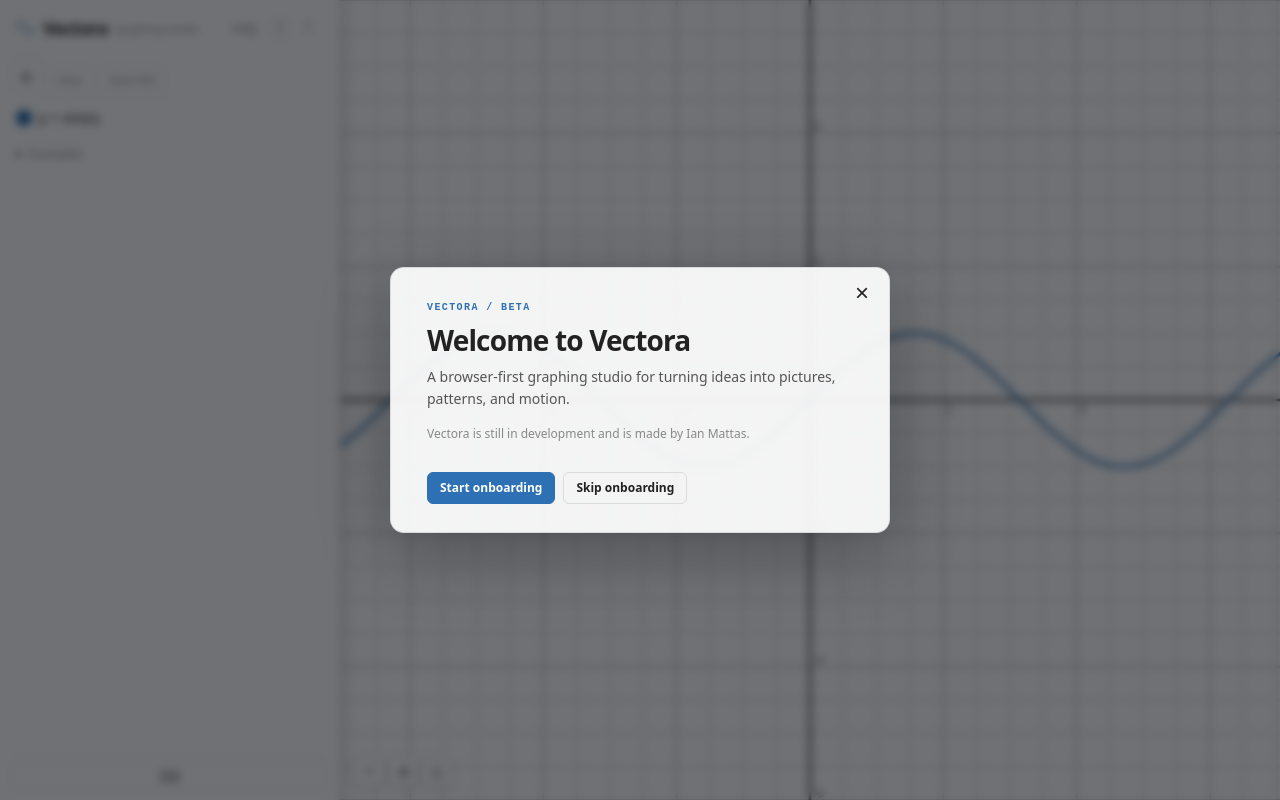
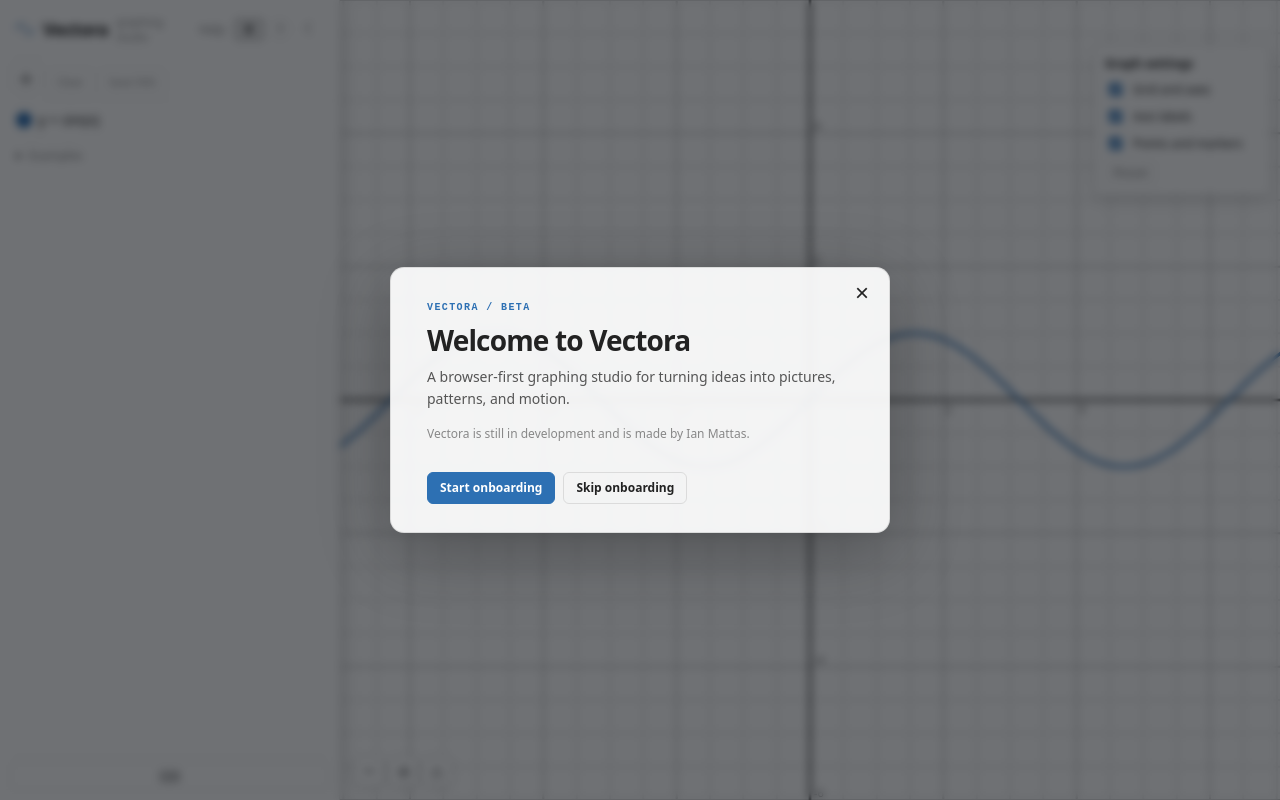
Before and after one commit to imattas/vectora, a website built with Vite: page src/ui/index.html in a window 1280 px wide. Built offline with nearby package versions, Linux system fonts and the light colour scheme.

Commit message:
Add graph settings and keyboard functions

```diff
--- /dev/null
+++ b/src/components/graph-settings.ts
@@ -0,0 +1,21 @@
+export interface GraphSettings {
+  grid: boolean;
+  labels: boolean;
+  points: boolean;
+  snap: boolean;
+  angleUnit: 'degrees' | 'radians';
+}
+
+export const DEFAULT_GRAPH_SETTINGS: GraphSettings = { grid: true, labels: true, points: true, snap: false, angleUnit: 'degrees' };
+const STORAGE_KEY = 'vectora-graph-settings-v1';
+
+export function loadGraphSettings(): GraphSettings {
+  try {
+    const raw = JSON.parse(localStorage.getItem(STORAGE_KEY) ?? 'null') as Partial<GraphSettings> | null;
+    return { ...DEFAULT_GRAPH_SETTINGS, ...raw, angleUnit: raw?.angleUnit === 'radians' ? 'radians' : 'degrees' };
+  } catch { return { ...DEFAULT_GRAPH_SETTINGS }; }
+}
+
+export function saveGraphSettings(settings: GraphSettings): void {
+  try { localStorage.setItem(STORAGE_KEY, JSON.stringify(settings)); } catch { /* private mode */ }
+}
--- a/src/components/graph/render2d.ts
+++ b/src/components/graph/render2d.ts
@@ -629,7 +629,7 @@
     layers: Layers2D,
     time = 0,
     env: Record<string, number> = {},
-    gridSpecs?: GridSpec[],
+    gridSpecs?: GridSpec[] | null,
   ): void {
     const { gl } = this;
     const w = gl.drawingBufferWidth;
@@ -646,6 +646,7 @@
     // this range; leave the GL buffer as a clean background here.
     if (view.upp < 1e-6) return;
 
+    if (gridSpecs === null) return;
     let specs = gridSpecs;
     if (!specs?.length) {
       const spacing = niceSpacing(view.upp, 90);
--- a/src/components/symbol-keyboard.ts
+++ b/src/components/symbol-keyboard.ts
@@ -11,6 +11,7 @@
     { label: '√', insert: 'sqrt(' }, { label: 'a/b', insert: '()/' },
     { label: 'abs', insert: 'abs(' },
   ]],
+  ['Functions', ['sin', 'cos', 'tan', 'sqrt', 'abs', 'ln', 'log', 'exp', 'floor', 'ceil'].map(label => ({ label, insert: `${label}(` }))],
   ['Common', ['π', 'τ', 'e', 'i', '∞'].map(label => ({ label, insert: label }))],
   ['Comparisons', ['≤', '≥', '<', '>', '='].map(label => ({ label, insert: label }))],
   ['Calculus', ['∫', 'Σ', 'Π'].map(label => ({ label, insert: label }))],
--- a/src/ui/index.html
+++ b/src/ui/index.html
@@ -60,6 +60,7 @@
       <span class="brand-subtitle">graphing studio</span>
       <div class="header-actions">
         <a class="header-link" href="/help/">Help</a>
+        <button id="graph-settings" type="button" aria-label="Open graph settings" title="Graph settings">⚙</button>
         <button id="onboarding-help" type="button" aria-label="Open Vectora onboarding" title="Open onboarding">?</button>
         <button id="theme-toggle" type="button" aria-label="Switch to dark mode" title="Switch to dark mode"><span aria-hidden="true">☾</span></button>
       </div>
--- a/src/ui/main.ts
+++ b/src/ui/main.ts
@@ -79,6 +79,7 @@
 import { initOnboarding } from '../components/onboarding.ts';
 import { makeSymbolKeyboard } from '../components/symbol-keyboard.ts';
 import { renderMathPreview } from '../components/math-display.ts';
+import { DEFAULT_GRAPH_SETTINGS, loadGraphSettings, saveGraphSettings, type GraphSettings } from '../components/graph-settings.ts';
 
 interface Equation {
   id: number;
@@ -204,6 +205,7 @@
 let geometryHoverPoint: { x: number; y: number } | null = null;
 let curveHover: { eq: Equation; point: { x: number; y: number } } | null = null;
 const geometryReadouts = document.getElementById('geometry-readouts')!;
+let graphSettings: GraphSettings = loadGraphSettings();
 
 const view: View2D = { cx: 0, cy: 0, upp: 0.01 };
 const camera: Camera3D = { target: [0, 0, 0], radius: 14, theta: -Math.PI / 3, phi: Math.PI / 5.5 };
@@ -945,8 +947,8 @@
         if (pts.length >= 4) extras.polylines.push({ pts, color: cssColor(theme.palette[eq.colorIndex]), width: 2 });
       }
     }
-    r2d.render(view, layers, time, constEnv, gridSpecs);
-    drawLabels2D(overlayCtx, view, dpr, extras, !gridFields.length && view.upp >= 1e-6);
+    r2d.render(view, layers, time, constEnv, graphSettings.grid ? gridSpecs : null);
+    drawLabels2D(overlayCtx, view, dpr, graphSettings.points ? extras : { ...extras, points: [] }, graphSettings.labels && !gridFields.length && view.upp >= 1e-6);
     drawGeometryOverlay(overlayCtx, view, dpr, geometryAnalysis, {
       hover: geometryHover,
       hoverPoint: geometryHoverPoint,
@@ -2824,7 +2826,7 @@
 
 /** Marker for the hovered point, drawn over the axis labels. */
 function drawHoverMarker(dpr: number) {
-  if (!hover || mode !== '2d') return;
+  if (!hover || mode !== '2d' || !graphSettings.points) return;
   const { toSx, toSy } = screenMap();
   const sx = toSx(hover.pt.x);
   const sy = toSy(hover.pt.y);
@@ -3102,6 +3104,25 @@
 });
 syncThemeToggle();
 themeToggle?.addEventListener('click', toggleTheme);
+
+// Compact graph settings; state is local and never changes the shared URL.
+const settingsButton = document.getElementById('graph-settings');
+if (settingsButton) {
+  const settings = document.createElement('div'); settings.className = 'graph-settings-popover'; settings.hidden = true;
+  settings.setAttribute('role', 'dialog'); settings.setAttribute('aria-label', 'Graph settings');
+  const title = document.createElement('strong'); title.textContent = 'Graph settings'; settings.append(title);
+  const addSetting = (key: 'grid' | 'labels' | 'points', label: string) => {
+    const row = document.createElement('label'); row.className = 'graph-setting';
+    const input = document.createElement('input'); input.type = 'checkbox'; input.checked = graphSettings[key]; input.addEventListener('change', () => { graphSettings = { ...graphSettings, [key]: input.checked }; saveGraphSettings(graphSettings); requestRender(); });
+    row.append(input, document.createTextNode(label)); settings.append(row);
+  };
+  addSetting('grid', 'Grid and axes'); addSetting('labels', 'Axis labels'); addSetting('points', 'Points and markers');
+  const reset = makeButton('Reset', 'Reset graph settings', () => { graphSettings = { ...DEFAULT_GRAPH_SETTINGS }; saveGraphSettings(graphSettings); settings.querySelectorAll<HTMLInputElement>('input').forEach((input, i) => { input.checked = [graphSettings.grid, graphSettings.labels, graphSettings.points][i]; }); requestRender(); }, 'graph-settings-reset');
+  settings.append(reset); document.body.append(settings);
+  settingsButton.addEventListener('click', () => { settings.hidden = !settings.hidden; settingsButton.setAttribute('aria-expanded', String(!settings.hidden)); });
+  settingsButton.setAttribute('aria-expanded', 'false');
+  document.addEventListener('pointerdown', event => { if (!settings.hidden && event.target instanceof Node && !settings.contains(event.target) && event.target !== settingsButton) { settings.hidden = true; settingsButton.setAttribute('aria-expanded', 'false'); } });
+}
 
 // Drag the strip on the sidebar edge to resize it (the width
 // persists; double-click resets).
--- a/src/ui/style.css
+++ b/src/ui/style.css
@@ -162,6 +162,11 @@
 }
 #panel-header .brand-subtitle { color: var(--muted); font-size: 11px; }
 #panel-header .header-actions { margin-left: auto; display: flex; align-items: center; gap: 5px; }
+.graph-settings-popover { position: fixed; z-index: 25; top: 44px; right: 10px; display: grid; min-width: 176px; gap: 8px; padding: 10px; border: 1px solid var(--panel-border); border-radius: 7px; background: var(--panel-bg); color: var(--text); box-shadow: 0 5px 18px var(--panel-shadow); font-size: 12px; }
+.graph-setting { display: flex; align-items: center; gap: 8px; cursor: pointer; }
+.graph-setting input { accent-color: var(--accent); }
+.graph-settings-reset { justify-self: start; padding: 3px 7px; border: 1px solid var(--panel-border); border-radius: 4px; background: transparent; color: var(--muted); cursor: pointer; }
+.graph-settings-reset:hover { color: var(--text); border-color: var(--accent); }
 .header-link { color: var(--muted); text-decoration: none; font-size: 12px; padding: 4px 5px; }
 .header-link:hover { color: var(--muted-hover); }
 #onboarding-help { width: 24px; height: 24px; border: 1px solid var(--panel-border); border-radius: 50%; background: transparent; color: var(--muted); cursor: pointer; font: 600 12px ui-sans-serif, system-ui; }
```
Also changed, not shown: src/components/graph-settings.test.ts (added, +8 -0 lines), src/components/symbol-keyboard.test.ts (+1 -1 lines).
